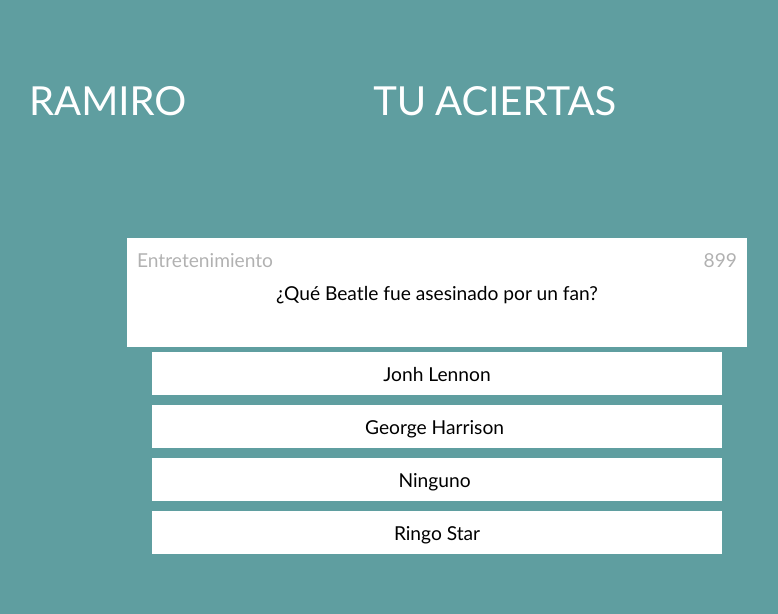
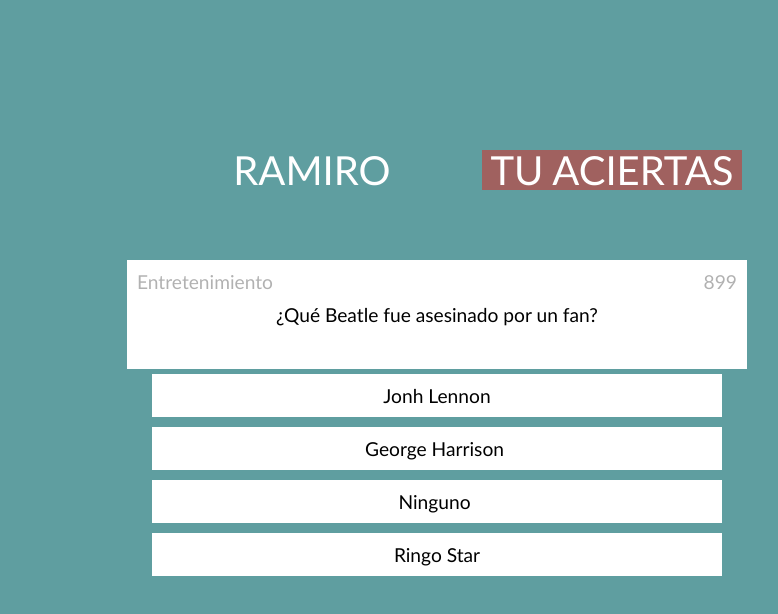
Before and after one commit to Ramiromb/Ramiromb.github.io, a plain HTML site: page index.html in a window 1280 px wide. Shown: the whole page, without its empty margins (203-981 px from the left). Drawn offline with Linux system fonts and the light colour scheme; some packages are replaced by stand-ins of ours; a script that the page names is missing.

Commit message:
Upgrade1

```diff
--- a/index.html
+++ b/index.html
@@ -3,9 +3,11 @@
     <title>RAMIRO TE PREGUNTA</title>
     <script src="https://cdn.jsdelivr.net/npm/sweetalert2@11.3.0/dist/sweetalert2.all.min.js"></script>
     <link rel="stylesheet" href="style.css">
+    <meta name="viewport" content="width=device-width, initial-scale=1.0">
   </head>
 
   <body>
+    <div class="heder">
 <div class="titulo">
     <p>RAMIRO PREGUNTA,</p>
     <ul>
@@ -13,6 +15,7 @@
         <li>TU ACIERTAS</li>
         <li>TU FALLAS</li>
     </ul>
+</div>
 </div>
     <div class="contenedor">
       <div class="puntaje" id="puntaje"></div>
--- a/style.css
+++ b/style.css
@@ -3,12 +3,19 @@
   }
 
   body {
-    background: cadetblue;
+    background: #5f9ea0;
     padding: 0;
     margin: 0;
     text-align: center;
     font-family: calibri;
     font-size: 120%;
+  }
+  .heder{
+
+    margin-top: 150px;
+    margin-bottom: 50px;
+    justify-content: center;
+
   }
   .titulo{
       width: 600px;
@@ -16,12 +23,13 @@
       color: #fff;
       font-size: 40px;
       line-height: 40px;
-      text-align:left;
+      text-align:center;
       padding-left: 10px;
       display: flex;
 
 
-      position: absolute;
+
+
       top: 10%;
       right: 35%;
       margin: auto;
@@ -30,11 +38,13 @@
     }
     ul{
         list-style: none;
-        padding-left: 10px;
+        padding-left: 0px;
         animation: cambiar 7s infinite;
+        background:#a0615f;
     }
     ul, p{
         margin: 0%;
+        text-align: center;
     }
     @keyframes cambiar{
         0% {margin-top: 0%;}
@@ -59,10 +69,9 @@
 
   .contenedor {
     width: 98vw;
-    height: 97vh;
+    height: 50vh;
     display: inline-flex;
     flex-direction: column;
-    justify-content: center;
     align-items: center;
   }
 
```
